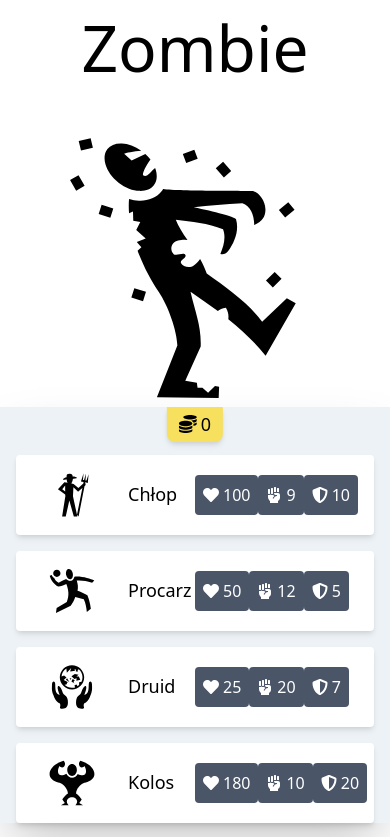
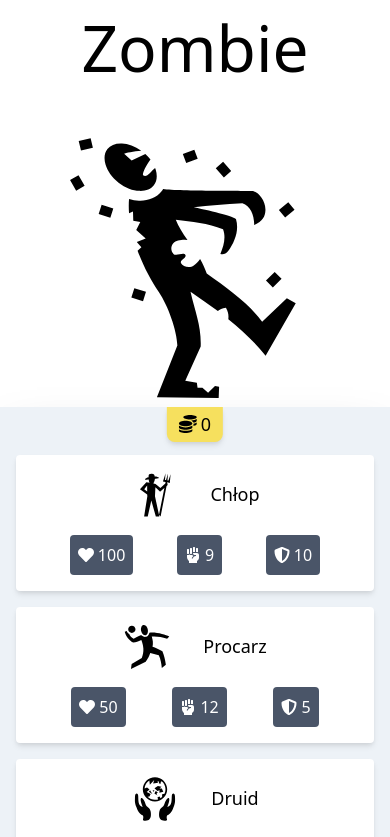
Before and after one commit to damianchojnacki/heroes-adventures, a React (Create React App) app: page / in a window 390 px wide. Shown: the top 837 px of the page. Built offline with nearby package versions, Linux system fonts and the light colour scheme.

Commit message:
Heroes stats animation

```diff
--- a/package.json
+++ b/package.json
@@ -1,7 +1,7 @@
 {
   "name": "heroesadventures",
   "version": "0.1.0",
-  "private": true,
+  "private": false,
   "dependencies": {
     "@testing-library/jest-dom": "^4.2.4",
     "@testing-library/react": "^9.3.2",
@@ -11,6 +11,7 @@
     "postcss-cli": "^7.1.0",
     "react": "^16.12.0",
     "react-addons-update": "^15.6.2",
+    "react-countup": "^4.3.3",
     "react-dom": "^16.12.0",
     "react-icons": "^3.9.0",
     "react-router-dom": "^5.1.2",
--- a/src/HeroesService.js
+++ b/src/HeroesService.js
@@ -53,10 +53,24 @@ class HeroesService {
         return this.getHero("heavy");
     }
 
+    static getPreviousStats(hero){
+        return JSON.parse(localStorage.getItem(`${Hero.getRoleById(hero.id)}PreviousStats`));
+    }
+
+    static removePreviousStats(hero){
+        return localStorage.removeItem(`${Hero.getRoleById(hero.id)}PreviousStats`);
+    }
+
     static upgrade(hero){
         const newHero = Hero.upgrade(hero);
 
         const actualGold = GoldService.sub(hero.upgradeCost);
+
+        localStorage.setItem(`${Hero.getRoleById(hero.id)}PreviousStats`, JSON.stringify({
+            health: hero.health,
+            strength: hero.strength,
+            defense: hero.defense,
+        }));
 
         localStorage.setItem(Hero.getRoleById(hero.id), JSON.stringify(newHero));
 
--- a/src/components/App.js
+++ b/src/components/App.js
@@ -4,11 +4,11 @@ import Sidebar from "./Sidebar";
 
 function App() {
   return (
-      <main className="xl:flex xl:h-screen">
-          <div className="xl:w-2/3 xl:h-full relative">
+      <main className="lg:flex lg:h-screen">
+          <div className="lg:w-3/5 lg:h-full xl:w-2/3 relative">
               <Main/>
           </div>
-          <aside className="xl:w-1/3 xl:h-full bg-gray-200 shadow-2xl pt-8 relative">
+          <aside className="lg:w-2/5 lg:h-full xl:w-1/3 bg-gray-200 shadow-2xl pt-8 relative">
               <Sidebar/>
           </aside>
       </main>
--- a/src/components/Hero.js
+++ b/src/components/Hero.js
@@ -1,24 +1,19 @@
-import React, {useEffect, useState} from 'react';
+import React from 'react';
 import * as Icons from 'react-icons/gi';
 import {FaHeart, FaFistRaised, FaShieldAlt} from 'react-icons/fa';
-import GoldService from "../GoldService";
+import HeroesService from '../HeroesService';
+import CountUp from 'react-countup';
 
 function Hero(props) {
     const hero = props.data;
 
     const Icon = Icons[hero.variant.icon];
 
-    const [gold, setGold] = useState(0);
-
-    useEffect(() => {
-        const gold = GoldService.get();
-
-        setGold(gold);
-    }, []);
+    const previousStats = HeroesService.getPreviousStats(hero) ? HeroesService.getPreviousStats(hero) : hero;
 
     return (
         <div className="relative">
-            {gold >= hero.upgradeCost &&
+            {props.gold >= hero.upgradeCost &&
                 <div
                     className="absolute top-0 w-full h-full bg-gray-800 hover:bg-gray-900 opacity-75 flex justify-center items-center text-yellow-500 cursor-pointer uppercase font-bold tracking-widest"
                     onClick={() => props.upgrade(hero)}
@@ -26,25 +21,43 @@ function Hero(props) {
                     Awansuj
                 </div>
             }
-            <div className="m-4 px-8 py-4 rounded shadow-md bg-white flex items-center">
+            <div className="m-4 px-8 py-4 rounded shadow-md bg-white items-center flex flex-wrap lg:flex-no-wrap justify-center lg:justify-between">
                 <span className="text-5xl mr-8">
                     <Icon/>
                 </span>
                     <span className="align-middle text-lg">
                     {hero.variant.name}
                 </span>
-                <div className="ml-auto flex w-1/2 justify-between">
+                <div className="mt-4 lg:mt-0 ml-auto w-full lg:w-1/2 flex justify-around lg:justify-between">
                     <div className="flex items-center p-2 bg-gray-700 text-white rounded">
                       <FaHeart/>
-                      <span className="pl-1">{hero.health}</span>
+                      <span className="pl-1">
+                        <CountUp
+                            start={previousStats.health}
+                            end={hero.health}
+                            onEnd={() => HeroesService.removePreviousStats(hero)}
+                        />
+                      </span>
                     </div>
                     <div className="flex items-center p-2 bg-gray-700 text-white rounded">
                       <FaFistRaised/>
-                      <span className="pl-1">{hero.strength}</span>
+                      <span className="pl-1">
+                        <CountUp
+                            start={previousStats.strength}
+                            end={hero.strength}
+                            onEnd={() => HeroesService.removePreviousStats(hero)}
+                        />
+                      </span>
                     </div>
                     <div className="flex items-center p-2 bg-gray-700 text-white rounded">
                       <FaShieldAlt/>
-                      <span className="pl-1">{hero.defense}</span>
+                      <span className="pl-1">
+                        <CountUp
+                            start={previousStats.defense}
+                            end={hero.defense}
+                            onEnd={() => HeroesService.removePreviousStats(hero)}
+                        />
+                      </span>
                     </div>
                 </div>
             </div>
```
Also changed, not shown: tailwind.config.js (+6 -1 lines), src/styles/tailwind.css, 1 other file (tests, documents, lock files or other folders).
